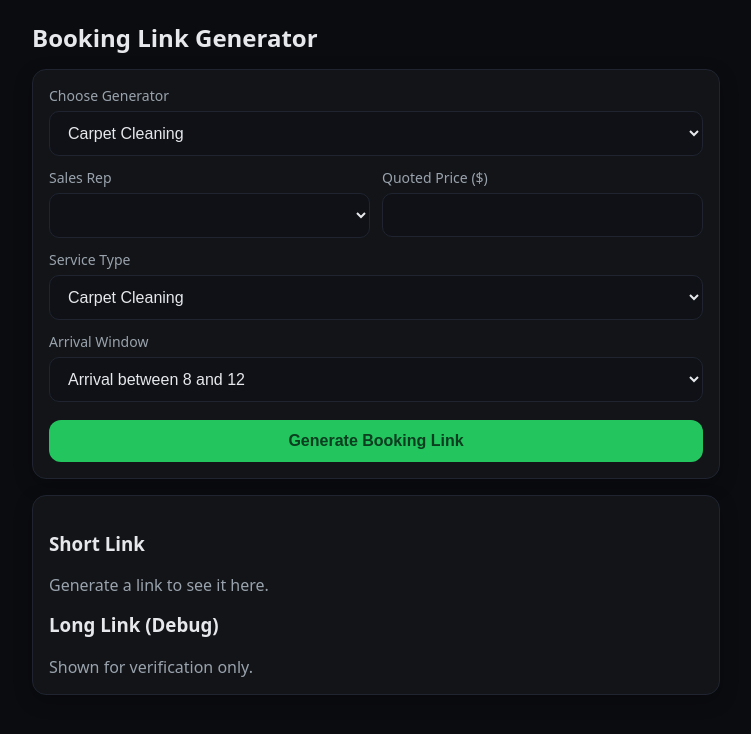
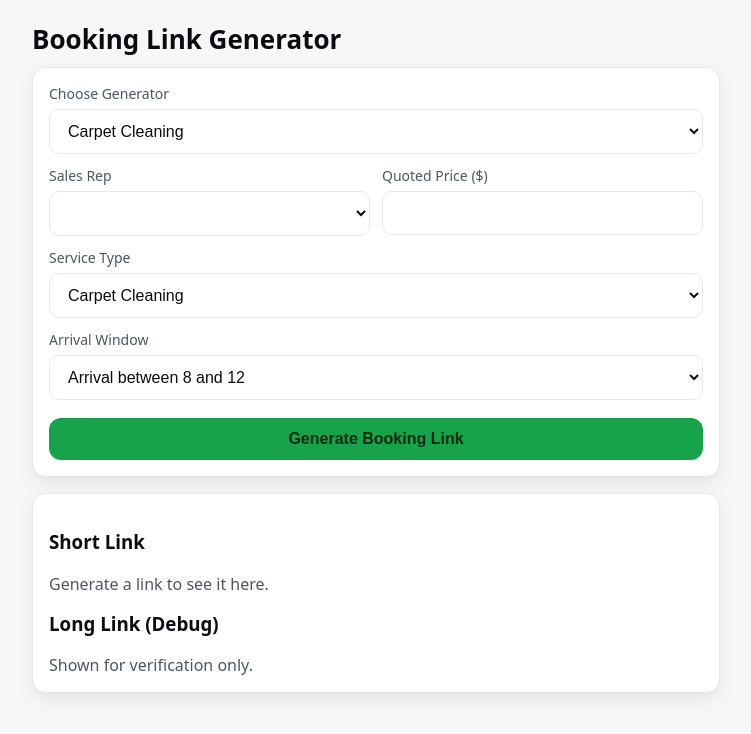
Before and after one commit to Samedaysteamer/booking-link-generator, a React (Vite) app: page / in a window 1280 px wide. Shown: the top 734 px of the page, without its empty margins (264-1015 px from the left). Built offline with nearby package versions, Linux system fonts and the light colour scheme.

Commit message:
Update BookingLinkGenerator.css

```diff
--- a/BookingLinkGenerator.css
+++ b/BookingLinkGenerator.css
@@ -1,13 +1,49 @@
-/* Mobile-first, clean, thumb-friendly UI */
+/* Default to LIGHT theme; overrides come from body.theme-* */
 
 :root {
-  --bg: #0b0c10;
-  --card: #121418;
-  --text: #e6e8ec;
-  --muted: #9aa3ad;
-  --primary: #22c55e;  /* green */
+  --bg: #f7f7f9;
+  --card: #ffffff;
+  --text: #0b0c10;
+  --muted: #4b5563;
+  --primary: #16a34a;   /* green */
+  --primary-ink: #062a14;
+  --border: #e5e7eb;
+  --link: #2563eb;
+}
+
+body.theme-light {
+  --bg: #f7f7f9;
+  --card: #ffffff;
+  --text: #0b0c10;
+  --muted: #4b5563;
+  --primary: #16a34a;
+  --primary-ink: #062a14;
+  --border: #e5e7eb;
+  --link: #2563eb;
+}
+
+/* Cool Gray */
+body.theme-gray {
+  --bg: #f3f4f6;
+  --card: #ffffff;
+  --text: #111827;
+  --muted: #6b7280;
+  --primary: #22c55e;
   --primary-ink: #0b3d1f;
-  --border: #1f2430;
+  --border: #e5e7eb;
+  --link: #1d4ed8;
+}
+
+/* Sky (light blue) */
+body.theme-sky {
+  --bg: #f0f9ff;
+  --card: #ffffff;
+  --text: #0b0c10;
+  --muted: #475569;
+  --primary: #0284c7;
+  --primary-ink: #06243a;
+  --border: #dbeafe;
+  --link: #0369a1;
 }
 
 * { box-sizing: border-box; }
@@ -27,9 +63,17 @@ html, body {
 }
 
 .title {
-  margin: 8px 0 16px;
-  font-size: 24px;
+  margin: 8px 0 12px;
+  font-size: 26px;
   line-height: 1.2;
+}
+
+/* Top toolbar (theme selector) */
+.toolbar {
+  display: flex;
+  justify-content: flex-end;
+  gap: 12px;
+  margin-bottom: 10px;
 }
 
 .card {
@@ -38,7 +82,7 @@ html, body {
   border-radius: 14px;
   padding: 16px;
   margin-bottom: 16px;
-  box-shadow: 0 6px 18px rgba(0,0,0,0.25);
+  box-shadow: 0 6px 18px rgba(0,0,0,0.08);
 }
 
 .form-group {
@@ -52,7 +96,6 @@ html, body {
 }
 .form-row .half { width: 100%; }
 
-/* Tablets and up: two columns */
 @media (min-width: 640px) {
   .form-row { grid-template-columns: 1fr 1fr; }
 }
@@ -72,16 +115,20 @@ textarea {
   padding: 12px 14px;
   border-radius: 10px;
   border: 1px solid var(--border);
-  background: #0f1116;
+  background: #ffffff;
   color: var(--text);
   font-size: 16px;
   outline: none;
 }
 
-input:disabled,
-select:disabled {
-  opacity: 0.6;
+body.theme-sky input,
+body.theme-sky select,
+body.theme-gray input,
+body.theme-gray select {
+  background: #ffffff;
 }
+
+input:disabled, select:disabled { opacity: 0.6; }
 
 .hint {
   display: block;
@@ -90,8 +137,7 @@ select:disabled {
   color: var(--muted);
 }
 
-.btn-primary,
-.btn-secondary {
+.btn-primary, .btn-secondary {
   display: inline-flex;
   align-items: center;
   justify-content: center;
@@ -120,7 +166,7 @@ select:disabled {
 
 .link {
   word-break: break-all;
-  color: #60a5fa;
+  color: var(--link);
   text-decoration: underline;
 }
 
```
